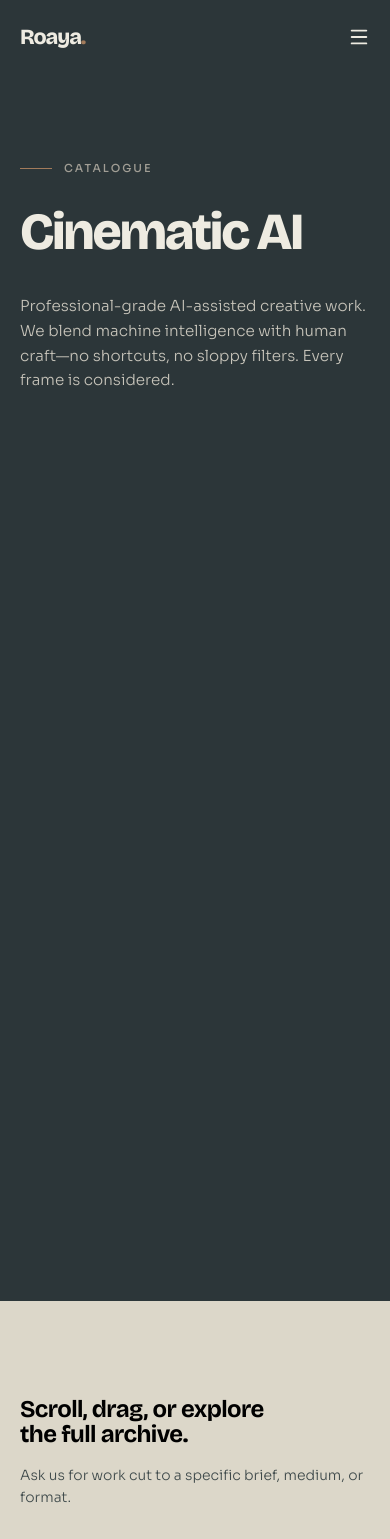
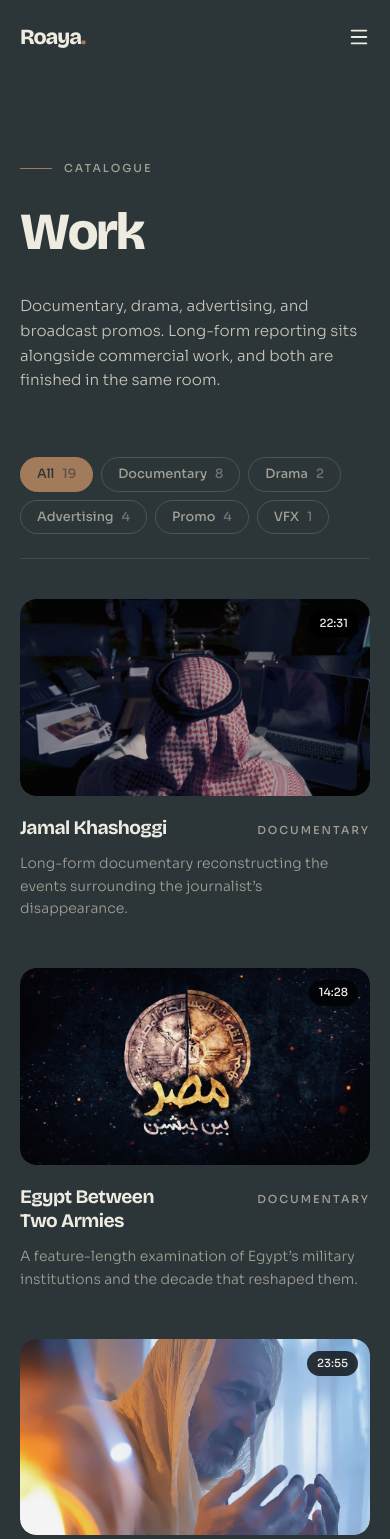
Before and after one commit to nigatheata-spec/roaya-portfolio, a React (Vite) app: page /work in a window 390 px wide. Shown: the top 1539 px of the page. Built offline with nearby package versions, Linux system fonts and the light colour scheme; grey boxes are pictures that could not be loaded.

Commit message:
Revert "Replace work catalogue with cinematic AI showcase and draggable grid"
This reverts commit 5e64c08b32258230ed5c6d9bd46411c4aa5b8e0d.

```diff
--- a/src/components/DraggableGrid.tsx
+++ /dev/null
@@ -1,170 +0,0 @@
-import { useEffect, useRef, useState, useContext, createContext, memo } from 'react';
-import { gsap } from '../lib/gsap';
-import { cn } from '../lib/cn';
-
-type variants = 'default' | 'masonry' | 'polaroid';
-
-const GridVariantContext = createContext<variants | undefined>(undefined);
-
-export const DraggableContainer = ({
-  className,
-  children,
-  variant = 'masonry',
-}: {
-  className?: string;
-  children: React.ReactNode;
-  variant?: variants;
-}) => {
-  const containerRef = useRef<HTMLDivElement | null>(null);
-  const gridRef = useRef<HTMLDivElement | null>(null);
-  const [isDragging, setIsDragging] = useState(false);
-  const currentY = useRef(0);
-
-  useEffect(() => {
-    if (!gridRef.current || !containerRef.current) return;
-
-    const grid = gridRef.current;
-    const container = containerRef.current;
-    const containerHeight = container.offsetHeight;
-    const gridHeight = grid.scrollHeight;
-    const maxScroll = Math.max(0, gridHeight - containerHeight);
-
-    let startY = 0;
-
-    const handleMouseDown = () => {
-      setIsDragging(true);
-    };
-
-    const handleMouseUp = () => {
-      setIsDragging(false);
-    };
-
-    const handleMouseMove = (e: MouseEvent) => {
-      if (!isDragging) return;
-      const deltaY = e.clientY - startY;
-      currentY.current = Math.max(-maxScroll, Math.min(0, currentY.current - deltaY * 0.5));
-      gsap.set(grid, { y: currentY.current });
-      startY = e.clientY;
-    };
-
-    const handleWheel = (e: WheelEvent) => {
-      if (isDragging) return;
-      e.preventDefault();
-      const targetY = Math.max(-maxScroll, Math.min(0, currentY.current - e.deltaY * 2.7));
-      gsap.to(grid, {
-        y: targetY,
-        duration: 1.2,
-        ease: 'power3.inOut',
-        onUpdate: () => {
-          currentY.current = gsap.getProperty(grid, 'y') as number;
-        },
-      });
-    };
-
-    container.addEventListener('mousedown', handleMouseDown);
-    window.addEventListener('mouseup', handleMouseUp);
-    window.addEventListener('mousemove', handleMouseMove);
-    container.addEventListener('wheel', handleWheel, { passive: false });
-
-    return () => {
-      container.removeEventListener('mousedown', handleMouseDown);
-      window.removeEventListener('mouseup', handleMouseUp);
-      window.removeEventListener('mousemove', handleMouseMove);
-      container.removeEventListener('wheel', handleWheel);
-    };
-  }, [isDragging]);
-
-  const variantClasses = {
-    default: 'gap-14 p-7 md:gap-28 md:p-14',
-    masonry: 'gap-x-14 px-7 md:gap-x-28 md:px-14',
-    polaroid: 'gap-x-14 px-7 md:gap-x-28 md:px-14',
-  };
-
-  return (
-    <GridVariantContext.Provider value={variant}>
-      <div
-        ref={containerRef}
-        className="h-dvh overflow-hidden bg-void cursor-grab active:cursor-grabbing"
-      >
-        <div
-          ref={gridRef}
-          className={cn(
-            'grid h-fit w-fit grid-cols-[repeat(2,1fr)] bg-void will-change-transform',
-            variantClasses[variant],
-            className,
-          )}
-        >
-          {children}
-        </div>
-      </div>
-    </GridVariantContext.Provider>
-  );
-};
-
-export const GridItem = ({
-  children,
-  className,
-}: {
-  children: React.ReactNode;
-  className?: string;
-}) => {
-  const ref = useRef<HTMLDivElement>(null);
-  const variant = useContext(GridVariantContext);
-
-  useEffect(() => {
-    if (!ref.current) return;
-
-    gsap.fromTo(
-      ref.current,
-      { opacity: 0, scale: 0.3 },
-      {
-        opacity: 1,
-        scale: 1,
-        duration: 1.4,
-        ease: 'power4.out',
-        delay: Math.random() * 0.5 + 1.5,
-      },
-    );
-  }, []);
-
-  const variantClasses = {
-    default: 'rounded-2xl',
-    masonry: 'even:mt-[60%] rounded-2xl',
-    polaroid: 'border-10 border-b-28 border-cream shadow-xl even:rotate-3 odd:-rotate-2 hover:rotate-0 transition-transform ease-out duration-300 even:mt-[60%]',
-  };
-
-  return (
-    <div
-      ref={ref}
-      className={cn(
-        'overflow-hidden hover:cursor-pointer w-full h-full will-change-transform',
-        variantClasses[variant],
-        className,
-      )}
-    >
-      {children}
-    </div>
-  );
-};
-
-export const GridBody = memo(
-  ({
-    children,
-    className,
-  }: {
-    children: React.ReactNode;
-    className?: string;
-  }) => {
-    return (
-      <>
-        {Array.from({ length: 4 }).map((_, index) => (
-          <div key={index} className={className}>
-            {children}
-          </div>
-        ))}
-      </>
-    );
-  },
-);
-
-GridBody.displayName = 'GridBody';
--- a/src/lib/cn.ts
+++ /dev/null
@@ -1,3 +0,0 @@
-export function cn(...classes: (string | undefined | null | false)[]): string {
-  return classes.filter(Boolean).join(' ');
-}
--- a/src/lib/content.ts
+++ b/src/lib/content.ts
@@ -37,167 +37,174 @@ export interface Project {
   featured?: boolean;
 }
 
+/**
+ * Real catalogue carried over from onoria.solutions. Posters were pulled from the
+ * old site; summaries are descriptive placeholders pending sign-off.
+ */
 export const projects: Project[] = [
   {
-    slug: "cinematic-ai-01",
-    title: "Cinematic AI: Narrative Structure",
-    runtime: "04:32",
-    discipline: "VFX",
-    summary: "AI-generated narrative film with cinematic framing and emotional timing.",
-    poster: "/media/work/ai-cinematic-01.jpg",
-    video: "1213406495",
+    slug: 'jamal-khashoggi',
+    title: 'Jamal Khashoggi',
+    runtime: '22:31',
+    discipline: 'Documentary',
+    summary:
+      'Long-form documentary reconstructing the events surrounding the journalist’s disappearance.',
+    poster: '/media/work/jamal-khashoggi.jpg',
     featured: true,
   },
   {
-    slug: "cinematic-ai-02",
-    title: "Cinematic AI: Motion & Light",
-    runtime: "03:18",
-    discipline: "VFX",
-    summary: "Sophisticated motion control and lighting design driven by AI composition.",
-    poster: "/media/work/ai-cinematic-02.jpg",
-    video: "1213406541",
+    slug: 'egypt-between-two-armies',
+    title: 'Egypt Between Two Armies',
+    runtime: '14:28',
+    discipline: 'Documentary',
+    summary:
+      'A feature-length examination of Egypt’s military institutions and the decade that reshaped them.',
+    poster: '/media/work/egypt-between-two-armies.jpg',
     featured: true,
   },
   {
-    slug: "cinematic-ai-03",
-    title: "Cinematic AI: Color Grading",
-    runtime: "02:44",
-    discipline: "VFX",
-    summary: "Complex color workflows and grade precision at scale.",
-    poster: "/media/work/ai-cinematic-03.jpg",
-    video: "1213406567",
+    slug: 'story-of-sunnah-albukhary',
+    title: 'Story of Sunnah Albukhary',
+    runtime: '23:55',
+    discipline: 'Documentary',
+    summary:
+      'The longest film in the catalogue, tracing the compilation and transmission of a foundational text.',
+    poster: '/media/work/story-of-sunnah-albukhary.jpg',
     featured: true,
   },
   {
-    slug: "cinematic-ai-04",
-    title: "Cinematic AI: Montage Assembly",
-    runtime: "03:55",
-    discipline: "VFX",
-    summary: "Intelligent montage sequencing with narrative cohesion.",
-    poster: "/media/work/ai-cinematic-04.jpg",
-    video: "1213406494",
+    slug: 'badr-2000',
+    title: 'BADR 2000 Project',
+    runtime: '10:13',
+    discipline: 'Documentary',
+    summary: 'Project documentary produced across multiple locations and shooting blocks.',
+    poster: '/media/work/badr-2000.jpg',
     featured: true,
   },
   {
-    slug: "cinematic-ai-05",
-    title: "Cinematic AI: Visual Effects",
-    runtime: "04:12",
-    discipline: "VFX",
-    summary: "Photorealistic VFX and compositing at professional broadcast standard.",
-    poster: "/media/work/ai-cinematic-05.jpg",
-    video: "1213406492",
+    slug: 'rabaa-massacre',
+    title: 'Rabaa Massacre',
+    runtime: '01:20',
+    discipline: 'Documentary',
+    summary: 'Short-form archival piece assembled from footage of the events at Rabaa.',
+    poster: '/media/work/rabaa-massacre.jpg',
+  },
+  {
+    slug: 'in-love-of-quds',
+    title: 'In Love of Quds',
+    runtime: '03:29',
+    discipline: 'Documentary',
+    summary: 'A short film on Jerusalem, its architecture, and the people who hold it.',
+    poster: '/media/work/in-love-of-quds.jpg',
+  },
+  {
+    slug: 'al-aqsa-al-imam',
+    title: 'Al Aqsa & Al Imam',
+    runtime: '00:48',
+    discipline: 'Documentary',
+    summary: 'A short portrait piece shot on location.',
+    poster: '/media/work/al-aqsa-al-imam.jpg',
+  },
+  {
+    slug: 'berberas-hunter',
+    title: "Berbera's Hunter",
+    runtime: '01:36',
+    discipline: 'Documentary',
+    summary: 'Observational short following a hunter on the Somali coast.',
+    poster: '/media/work/berberas-hunter.jpg',
+  },
+  {
+    slug: 'omar-kafi',
+    title: 'Omar Kafi',
+    runtime: '03:52',
+    discipline: 'Drama',
+    summary: 'Scripted short-form drama.',
+    poster: '/media/work/omar-kafi.jpg',
+  },
+  {
+    slug: 'al-warsha',
+    title: 'Al-Warsha',
+    client: 'Ahmed Amin',
+    runtime: '00:58',
+    discipline: 'Drama',
+    summary: 'Scripted piece produced with Ahmed Amin.',
+    poster: '/media/work/al-warsha.jpg',
+  },
+  {
+    slug: 'alrihla-world-cup',
+    title: 'Discovering Alrihla',
+    client: 'Al Jazeera',
+    runtime: '00:31',
+    discipline: 'Promo',
+    summary: 'World Cup broadcast promo produced for Al Jazeera.',
+    poster: '/media/work/alrihla-world-cup.jpg',
     featured: true,
   },
   {
-    slug: "cinematic-ai-06",
-    title: "Cinematic AI: Sound Design",
-    runtime: "02:28",
-    discipline: "VFX",
-    summary: "Immersive audio design paired with visual storytelling.",
-    poster: "/media/work/ai-cinematic-06.jpg",
-    video: "1213406493",
-    featured: true,
+    slug: 'shjseen-hyperlapses',
+    title: 'ShjSeen Hyperlapses',
+    runtime: '03:38',
+    discipline: 'Promo',
+    summary: 'Hyperlapse-driven city promo, the longest promo in the catalogue.',
+    poster: '/media/work/shjseen-hyperlapses.jpg',
   },
   {
-    slug: "berberas-hunter",
-    title: "Berbera’s Hunter",
-    runtime: "01:36",
-    discipline: "Documentary",
-    summary: "Observational short following a hunter on the Somali coast.",
-    poster: "/media/work/berberas-hunter.jpg",
+    slug: 'cbot-robolabs',
+    title: 'CBot',
+    client: 'Robolabs',
+    runtime: '00:59',
+    discipline: 'Advertising',
+    summary: 'Product commercial for a consumer robotics launch.',
+    poster: '/media/work/cbot-robolabs.jpg',
   },
   {
-    slug: "omar-kafi",
-    title: "Omar Kafi",
-    runtime: "03:52",
-    discipline: "Drama",
-    summary: "Scripted short-form drama.",
-    poster: "/media/work/omar-kafi.jpg",
+    slug: 'altar-solar',
+    title: 'Altar Solar Energy',
+    runtime: '01:42',
+    discipline: 'Advertising',
+    summary: 'Corporate film for a renewable energy operator.',
+    poster: '/media/work/altar-solar.jpg',
   },
   {
-    slug: "al-warsha",
-    title: "Al-Warsha",
-    client: "Ahmed Amin",
-    runtime: "00:58",
-    discipline: "Drama",
-    summary: "Scripted piece produced with Ahmed Amin.",
-    poster: "/media/work/al-warsha.jpg",
+    slug: 'total-yogurt',
+    title: 'Generation Imagination',
+    client: 'Total Yogurt',
+    runtime: '00:52',
+    discipline: 'Advertising',
+    summary: 'Consumer brand spot built around a children’s imagination premise.',
+    poster: '/media/work/total-yogurt.jpg',
   },
   {
-    slug: "alrihla-world-cup",
-    title: "Discovering Alrihla",
-    client: "Al Jazeera",
-    runtime: "00:31",
-    discipline: "Promo",
-    summary: "World Cup broadcast promo produced for Al Jazeera.",
-    poster: "/media/work/alrihla-world-cup.jpg",
-    featured: true,
+    slug: 'rekaz',
+    title: 'Rekaz',
+    runtime: '01:15',
+    discipline: 'Advertising',
+    summary: 'Brand commercial.',
+    poster: '/media/work/rekaz.jpg',
   },
   {
-    slug: "shjseen-hyperlapses",
-    title: "ShjSeen Hyperlapses",
-    runtime: "03:38",
-    discipline: "Promo",
-    summary: "Hyperlapse-driven city promo, the longest promo in the catalogue.",
-    poster: "/media/work/shjseen-hyperlapses.jpg",
+    slug: 'ghayeb',
+    title: 'Ghayeb',
+    runtime: '00:33',
+    discipline: 'Promo',
+    summary: 'Campaign promo, including behind-the-scenes coverage.',
+    poster: '/media/work/ghayeb.jpg',
   },
   {
-    slug: "cbot-robolabs",
-    title: "CBot",
-    client: "Robolabs",
-    runtime: "00:59",
-    discipline: "Advertising",
-    summary: "Product commercial for a consumer robotics launch.",
-    poster: "/media/work/cbot-robolabs.jpg",
+    slug: 'promo-minimalism',
+    title: 'Minimalism',
+    runtime: '00:41',
+    discipline: 'Promo',
+    summary: 'Promo built entirely on minimalist composition and graphic staging.',
+    poster: '/media/work/promo-minimalism.jpg',
   },
   {
-    slug: "altar-solar",
-    title: "Altar Solar Energy",
-    runtime: "01:42",
-    discipline: "Advertising",
-    summary: "Corporate film for a renewable energy operator.",
-    poster: "/media/work/altar-solar.jpg",
-  },
-  {
-    slug: "total-yogurt",
-    title: "Generation Imagination",
-    client: "Total Yogurt",
-    runtime: "00:52",
-    discipline: "Advertising",
-    summary: "Consumer brand spot built around a children’s imagination premise.",
-    poster: "/media/work/total-yogurt.jpg",
-  },
-  {
-    slug: "rekaz",
-    title: "Rekaz",
-    runtime: "01:15",
-    discipline: "Advertising",
-    summary: "Brand commercial.",
-    poster: "/media/work/rekaz.jpg",
-  },
-  {
-    slug: "ghayeb",
-    title: "Ghayeb",
-    runtime: "00:33",
-    discipline: "Promo",
-    summary: "Campaign promo, including behind-the-scenes coverage.",
-    poster: "/media/work/ghayeb.jpg",
-  },
-  {
-    slug: "promo-minimalism",
-    title: "Minimalism",
-    runtime: "00:41",
-    discipline: "Promo",
-    summary: "Promo built entirely on minimalist composition and graphic staging.",
-    poster: "/media/work/promo-minimalism.jpg",
-  },
-  {
-    slug: "lego-vfx-bridge",
-    title: "LEGO Bridge",
-    runtime: "02:00",
-    discipline: "VFX",
-    summary: "Visual effects build and compositing piece.",
-    poster: "/media/work/lego-vfx-bridge.jpg",
+    slug: 'lego-vfx-bridge',
+    title: 'LEGO Bridge',
+    runtime: '02:00',
+    discipline: 'VFX',
+    summary: 'Visual effects build and compositing piece.',
+    poster: '/media/work/lego-vfx-bridge.jpg',
   },
 ];
 
--- a/src/pages/Work.tsx
+++ b/src/pages/Work.tsx
@@ -1,12 +1,38 @@
+import { useMemo, useState } from 'react';
 import { Link } from 'react-router-dom';
 import { ArrowRight } from 'lucide-react';
 import { Media } from '../components/Media';
 import { ShatterTitle } from '../components/ShatterTitle';
-import { projects } from '../lib/content';
-import { DraggableContainer, GridBody, GridItem } from '../components/DraggableGrid';
+import { projects, disciplines, type Discipline } from '../lib/content';
+import { gsap, useGsapContext } from '../lib/gsap';
 
 export function Work() {
-  const featured = projects.filter((p) => p.featured);
+  const [active, setActive] = useState<Discipline | 'All'>('All');
+
+  const filtered = useMemo(
+    () => (active === 'All' ? projects : projects.filter((p) => p.discipline === active)),
+    [active],
+  );
+
+  const scope = useGsapContext<HTMLDivElement>(
+    ({ scope }) => {
+      const cards = gsap.utils.toArray<HTMLElement>('[data-project]', scope);
+      if (!cards.length) return;
+      gsap.fromTo(
+        cards,
+        { opacity: 0, y: 30 },
+        { opacity: 1, y: 0, duration: 0.65, ease: 'power3.out', stagger: 0.045 },
+      );
+    },
+    [active],
+  );
+
+  const counts = useMemo(() => {
+    const map = new Map<string, number>();
+    map.set('All', projects.length);
+    projects.forEach((p) => map.set(p.discipline, (map.get(p.discipline) ?? 0) + 1));
+    return map;
+  }, []);
 
   return (
     <>
@@ -15,58 +41,82 @@ export function Work() {
           <span className="inline-block h-px w-8 bg-brulee" />
           Catalogue
         </p>
-        <ShatterTitle className="text-mega font-extrabold">Cinematic AI</ShatterTitle>
+        <ShatterTitle className="text-mega font-extrabold">Work</ShatterTitle>
         <p className="mt-10 max-w-xl text-[0.95rem] leading-relaxed text-ink-70">
-          Professional-grade AI-assisted creative work. We blend machine intelligence with
-          human craft—no shortcuts, no sloppy filters. Every frame is considered.
+          Documentary, drama, advertising, and broadcast promos. Long-form reporting
+          sits alongside commercial work, and both are finished in the same room.
         </p>
       </section>
 
-      <div>
-        <DraggableContainer variant="masonry">
-          <GridBody>
-            {featured.map((p) => (
-              <GridItem
-                key={p.slug}
-                className="relative h-54 w-36 md:h-96 md:w-64"
+      <section className="shell pb-28">
+        <div className="mb-10 flex flex-wrap gap-2 border-b border-line-soft/60 pb-6">
+          {disciplines.map((d) => {
+            const isActive = active === d;
+            return (
+              <button
+                key={d}
+                type="button"
+                onClick={() => setActive(d)}
+                aria-pressed={isActive}
+                className={`rounded-full border px-4 py-1.5 text-[0.8rem] font-medium transition-colors duration-300 ${
+                  isActive
+                    ? 'border-brulee bg-brulee text-void'
+                    : 'border-line-soft text-ink-45 hover:border-line hover:text-ink-100'
+                }`}
               >
-                <div className="group relative h-full w-full overflow-hidden rounded-2xl bg-surface">
+                {d}
+                <span className="ml-2 opacity-60">{counts.get(d) ?? 0}</span>
+              </button>
+            );
+          })}
+        </div>
+
+        <div ref={scope} className="grid gap-x-5 gap-y-12 sm:grid-cols-2 lg:grid-cols-3">
+          {filtered.map((p) => (
+            <article key={p.slug} data-project className="group">
+              <div className="relative overflow-hidden rounded-2xl">
                 <Media
                   src={p.poster}
                   alt={p.client ? `${p.title} — ${p.client}` : p.title}
-                    aspect="4 / 3"
+                  aspect="16 / 9"
                   caption={p.title}
-                    className="h-full w-full object-cover brightness-[0.92] transition-transform duration-700 group-hover:scale-[1.08]"
+                  className="brightness-[0.96] transition-transform duration-700 ease-out group-hover:scale-[1.04]"
                 />
-                  <div className="pointer-events-none absolute inset-0 bg-gradient-to-t from-void/60 via-transparent to-transparent" />
+                <span className="absolute right-3 top-3 rounded-full bg-black/75 px-2.5 py-1 text-[0.7rem] font-medium text-ink-100 backdrop-blur-sm">
+                  {p.runtime}
+                </span>
+              </div>
 
-                  <div className="pointer-events-none absolute bottom-0 left-0 right-0 p-4 text-ink-100">
-                    <h3 className="text-sm font-bold leading-tight">{p.title}</h3>
-                    <p className="mt-1 text-xs text-ink-70">{p.discipline}</p>
-                    <p className="mt-2 text-xs text-brulee font-medium">{p.runtime}</p>
+              <div className="mt-5">
+                <div className="flex items-baseline justify-between gap-4">
+                  <h2 className="text-[1.2rem] font-bold leading-tight tracking-[-0.03em]">
+                    {p.title}
+                  </h2>
+                  <span className="label shrink-0">{p.discipline}</span>
                 </div>
+                {p.client && <p className="mt-1.5 text-sm text-brulee">{p.client}</p>}
+                <p className="mt-3 text-sm leading-relaxed text-ink-45">{p.summary}</p>
               </div>
-              </GridItem>
+            </article>
           ))}
-          </GridBody>
-        </DraggableContainer>
         </div>
+      </section>
 
       <section className="bg-cream py-24">
         <div className="shell flex flex-col items-start gap-8 md:flex-row md:items-center md:justify-between">
           <div>
             <h2 className="text-minor max-w-lg font-bold text-on-cream">
-              Scroll, drag, or explore the full archive.
+              The full archive runs well past what is shown here.
             </h2>
             <p className="mt-4 max-w-md text-sm leading-relaxed text-on-cream-soft">
-              Ask us for work cut to a specific brief, medium, or format.
+              Ask us for reels cut to a specific brief, a region, or a format.
             </p>
           </div>
           <Link
             to="/contact"
             className="group inline-flex shrink-0 items-center gap-2.5 rounded-full bg-on-cream px-7 py-3.5 text-sm font-medium text-cream transition-colors hover:bg-brulee"
           >
-            Discuss a project
+            Request a reel
             <ArrowRight
               size={16}
               className="transition-transform duration-300 group-hover:translate-x-1"
```
Lines whose indentation alone changed are shown as unchanged.
